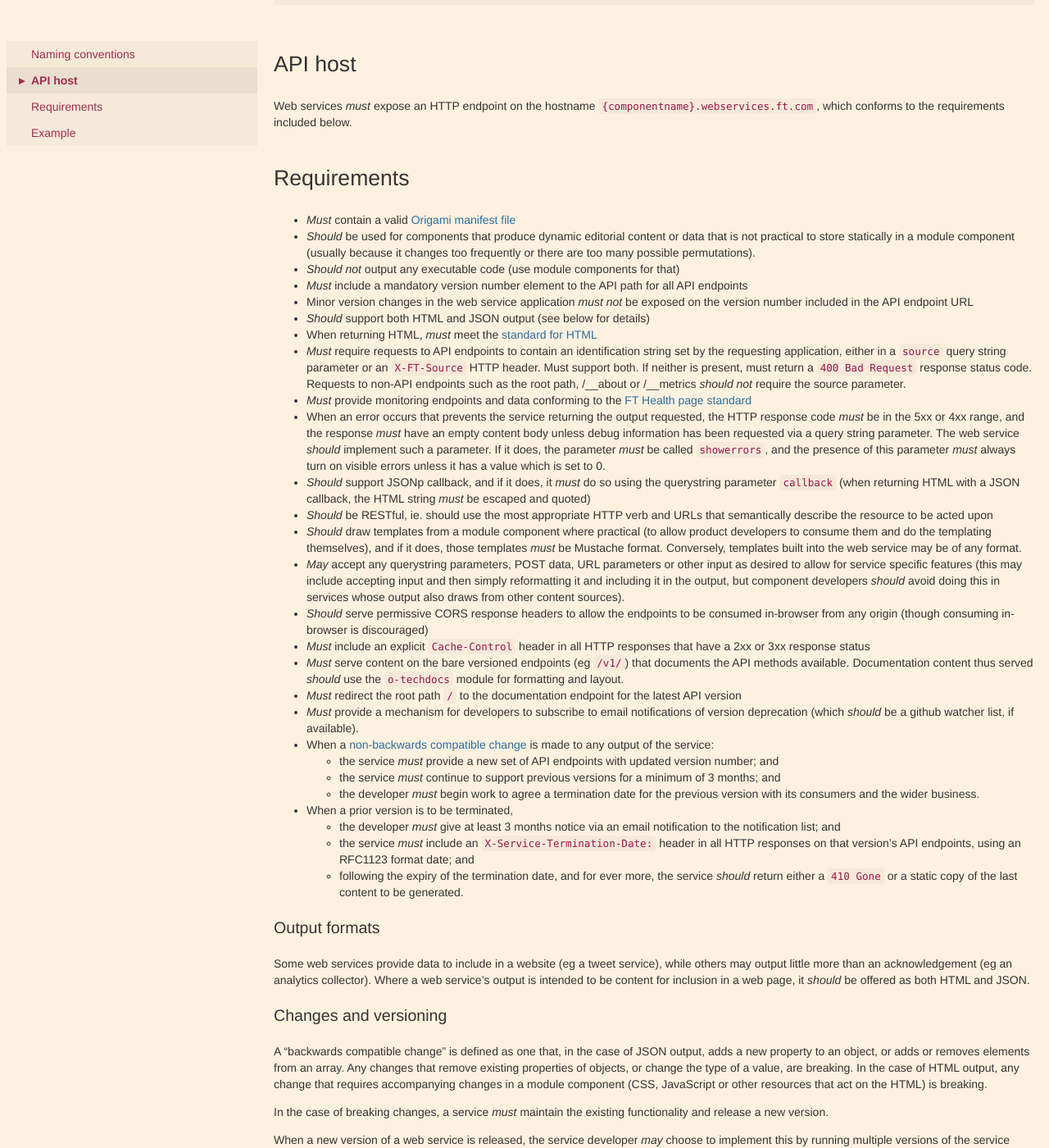
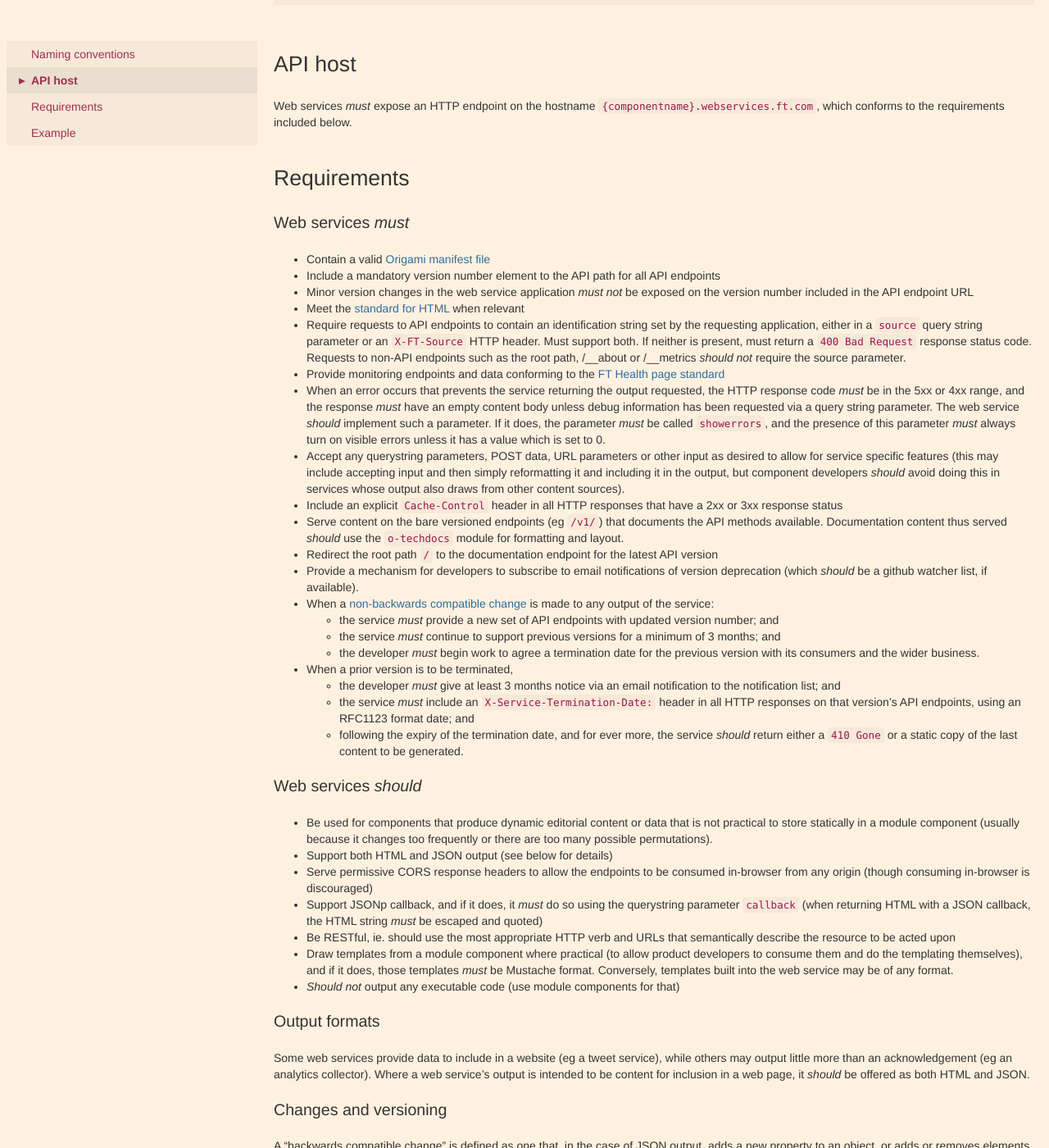
Before and after one commit to Financial-Times/ft-origami, a Jekyll site: the page built from docs/component-spec/web-services.md, in a window 1280 px wide and 1400 px high, scrolled down 766 px. Shown: the whole window at 82% size. Built offline with Jekyll 4.4.1, drawn with Linux system fonts in a browser that asks for light colours; part of the change alters nothing that is shown.

Commit message:
Grouped the *musts* and *shoulds* together so that devs find it a little easier read the spec

```diff
--- a/docs/component-spec/web-services.md
+++ b/docs/component-spec/web-services.md
@@ -32,25 +32,19 @@ Web services *must* expose an HTTP endpoint on the hostname `{componentname}.web
 
 ## Requirements
 
-* *Must* contain a valid [Origami manifest file]({{site.baseurl}}/docs/syntax/origamiconfig)
-* *Should* be used for components that produce dynamic editorial content or data that is not practical to store statically in a module component (usually because it changes too frequently or there are too many possible permutations).
-* *Should not* output any executable code (use module components for that)
-* *Must* include a mandatory version number element to the API path for all API endpoints
+### Web services *must*
+* Contain a valid [Origami manifest file]({{site.baseurl}}/docs/syntax/origamiconfig)
+* Include a mandatory version number element to the API path for all API endpoints
 * Minor version changes in the web service application *must not* be exposed on the version number included in the API endpoint URL
-* *Should* support both HTML and JSON output (see below for details)
-* When returning HTML, *must* meet the [standard for HTML]({{site.baseurl}}/docs/syntax/html)
-* *Must* require requests to API endpoints to contain an identification string set by the requesting application, either in a `source` query string parameter or an `X-FT-Source` HTTP header.  Must support both.  If neither is present, must return a `400 Bad Request` response status code.  Requests to non-API endpoints such as the root path, /__about or /__metrics *should not* require the source parameter.
-* *Must* provide monitoring endpoints and data conforming to the [FT Health page standard](https://docs.google.com/a/ft.com/document/d/18hefJjImF5IFp9WvPAm9Iq5_GmWzI9ahlKSzShpQl1s/edit)
+* Meet the [standard for HTML]({{site.baseurl}}/docs/syntax/html) when relevant
+* Require requests to API endpoints to contain an identification string set by the requesting application, either in a `source` query string parameter or an `X-FT-Source` HTTP header.  Must support both.  If neither is present, must return a `400 Bad Request` response status code.  Requests to non-API endpoints such as the root path, /__about or /__metrics *should not* require the source parameter.
+* Provide monitoring endpoints and data conforming to the [FT Health page standard](https://docs.google.com/a/ft.com/document/d/18hefJjImF5IFp9WvPAm9Iq5_GmWzI9ahlKSzShpQl1s/edit)
 * When an error occurs that prevents the service returning the output requested, the HTTP response code *must* be in the 5xx or 4xx range, and the response *must* have an empty content body unless debug information has been requested via a query string parameter.  The web service *should* implement such a parameter.  If it does, the parameter *must* be called `showerrors`, and the presence of this parameter *must* always turn on visible errors unless it has a value which is set to 0.
-* *Should* support JSONp callback, and if it does, it *must* do so using the querystring parameter `callback` (when returning HTML with a JSON callback, the HTML string *must* be escaped and quoted)
-* *Should* be RESTful, ie. should use the most appropriate HTTP verb and URLs that semantically describe the resource to be acted upon
-* *Should* draw templates from a module component where practical (to allow product developers to consume them and do the templating themselves), and if it does, those templates *must* be Mustache format.  Conversely, templates built into the web service may be of any format.
-* *May* accept any querystring parameters, POST data, URL parameters or other input as desired to allow for service specific features (this may include accepting input and then simply reformatting it and including it in the output, but component developers *should* avoid doing this in services whose output also draws from other content sources).
-* *Should* serve permissive CORS response headers to allow the endpoints to be consumed in-browser from any origin (though consuming in-browser is discouraged)
-* *Must* include an explicit `Cache-Control` header in all HTTP responses that have a 2xx or 3xx response status
-* *Must* serve content on the bare versioned endpoints (eg `/v1/`) that documents the API methods available.  Documentation content thus served *should* use the `o-techdocs` module for formatting and layout.
-* *Must* redirect the root path `/` to the documentation endpoint for the latest API version
-* *Must* provide a mechanism for developers to subscribe to email notifications of version deprecation (which *should* be a github watcher list, if available).
+* Accept any querystring parameters, POST data, URL parameters or other input as desired to allow for service specific features (this may include accepting input and then simply reformatting it and including it in the output, but component developers *should* avoid doing this in services whose output also draws from other content sources).
+* Include an explicit `Cache-Control` header in all HTTP responses that have a 2xx or 3xx response status
+* Serve content on the bare versioned endpoints (eg `/v1/`) that documents the API methods available.  Documentation content thus served *should* use the `o-techdocs` module for formatting and layout.
+* Redirect the root path `/` to the documentation endpoint for the latest API version
+* Provide a mechanism for developers to subscribe to email notifications of version deprecation (which *should* be a github watcher list, if available).
 * When a [non-backwards compatible change](#changes-and-versioning) is made to any output of the service:
 	* the service *must* provide a new set of API endpoints with updated version number; and
 	* the service *must* continue to support previous versions for a minimum of 3 months; and
@@ -59,6 +53,15 @@ Web services *must* expose an HTTP endpoint on the hostname `{componentname}.web
 	* the developer *must* give at least 3 months notice via an email notification to the notification list; and
 	* the service *must* include an `X-Service-Termination-Date:` header in all HTTP responses on that version's API endpoints, using an RFC1123 format date; and
 	* following the expiry of the termination date, and for ever more, the service *should* return either a `410 Gone` or a static copy of the last content to be generated.
+
+### Web services *should*
+* Be used for components that produce dynamic editorial content or data that is not practical to store statically in a module component (usually because it changes too frequently or there are too many possible permutations).
+* Support both HTML and JSON output (see below for details)
+* Serve permissive CORS response headers to allow the endpoints to be consumed in-browser from any origin (though consuming in-browser is discouraged)
+* Support JSONp callback, and if it does, it *must* do so using the querystring parameter `callback` (when returning HTML with a JSON callback, the HTML string *must* be escaped and quoted)
+* Be RESTful, ie. should use the most appropriate HTTP verb and URLs that semantically describe the resource to be acted upon
+* Draw templates from a module component where practical (to allow product developers to consume them and do the templating themselves), and if it does, those templates *must* be Mustache format.  Conversely, templates built into the web service may be of any format.
+* *Should not* output any executable code (use module components for that)
 
 ### Output formats
 
```
